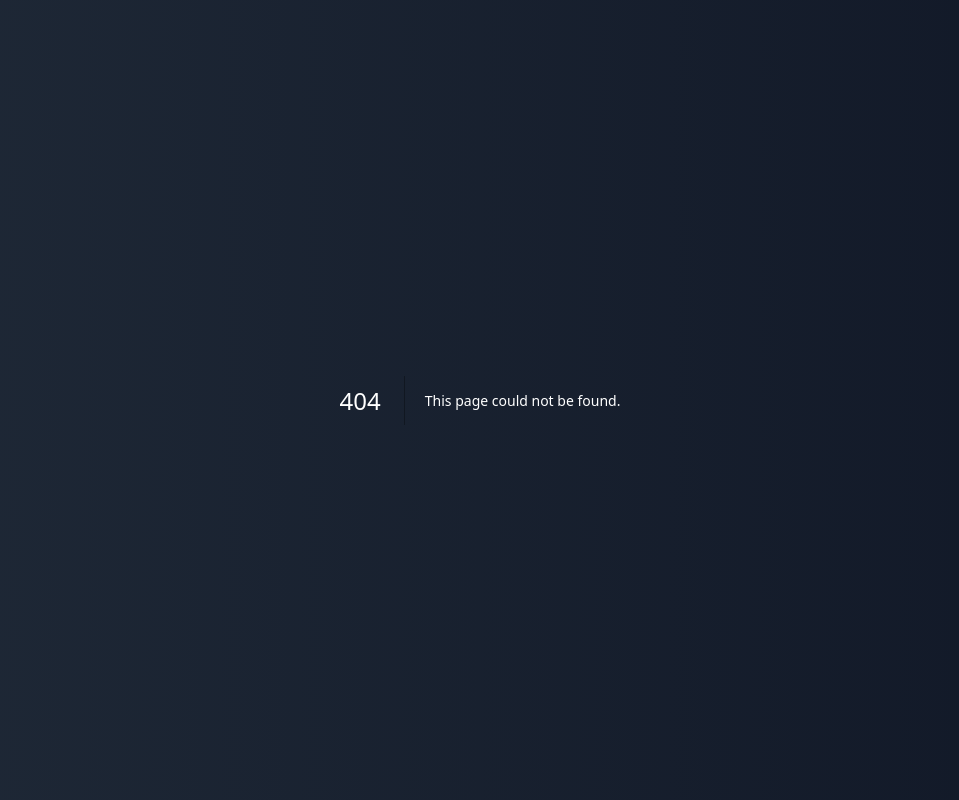
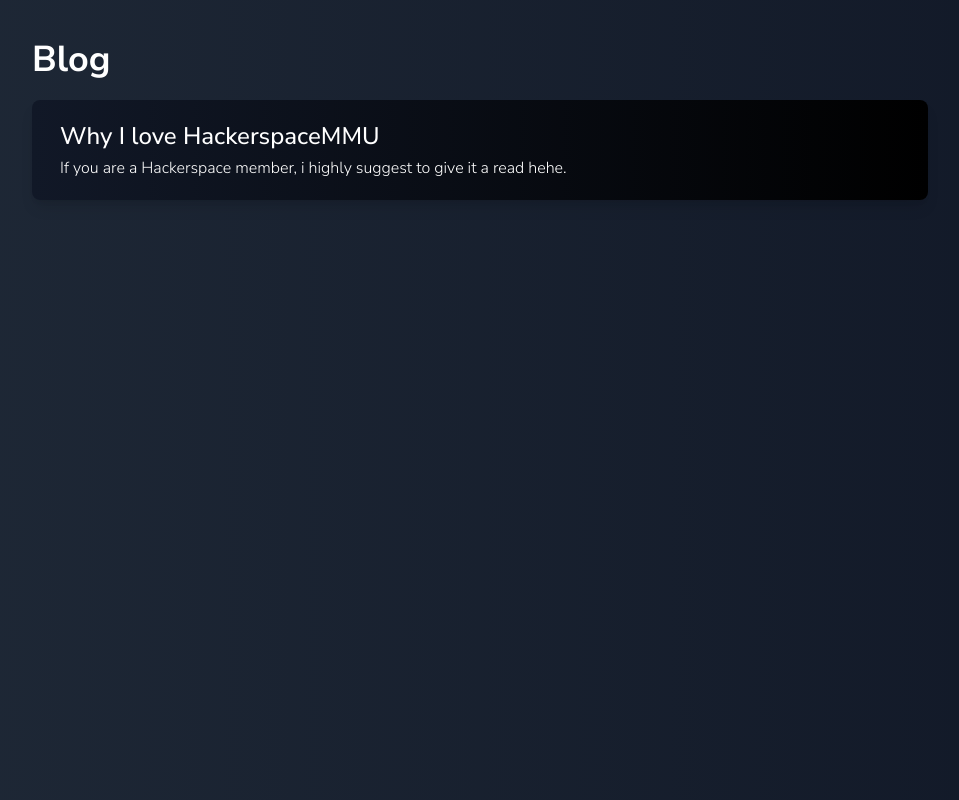
Before and after one commit to Tharshen2124/Portfolio, a Next.js app: page /blog in a window 1280 px wide. Before the commit this address had no page. Shown: the whole page, without its empty margins (160-1119 px from the left). Built offline with nearby package versions, Linux system fonts and the light colour scheme.

Commit message:
feat: add a nav bar to laptop view

```diff
--- /dev/null
+++ b/src/components/organisms/navbar.jsx
@@ -0,0 +1,15 @@
+import Link from 'next/link'
+
+export default function Navbar() {
+  return (
+    <>
+    <nav>
+        <ul class="flex mt-5 justify-end mx-10">
+            <li className="text-lg transition mx-7 hover:text-[#c9c9c9] active:text-[#999999]"><Link href="">Home</Link></li>
+            <li className="text-lg transition mx-7 hover:text-[#c9c9c9] active:text-[#999999]"><Link href="">About</Link></li>
+            <li className="text-lg transition mx-7 hover:text-[#c9c9c9] active:text-[#999999]"><Link href="/blog">Blog</Link></li>
+        </ul>
+    </nav>
+    </>
+  )
+}
--- /dev/null
+++ b/src/pages/blog/index.jsx
@@ -0,0 +1,19 @@
+import Link from 'next/link'
+
+export default function index() {
+  return (
+    <>
+    <section className="laptop:mx-48">
+        <h1 className="mt-10 text-4xl font-bold mb-5">Blog</h1>
+
+        <Link href="/blog/why-i-love-hackerspacemmu">
+            <div className="transition shadow-lg rounded-lg py-5 px-7 w-full bg-gradient-to-r from-gray-900 to-black">
+                <h2 className="text-2xl">Why I love HackerspaceMMU</h2>
+                <p className="mt-1 font-[300]">If you are a Hackerspace member, i highly suggest to give it a read hehe.</p>
+            </div>
+        </Link>
+
+    </section>
+    </>
+  )
+}
--- /dev/null
+++ b/src/pages/blog/why-i-love-hackerspacemmu.jsx
@@ -0,0 +1,7 @@
+import React from 'react'
+
+export default function Blog1() {
+  return (
+    <div>why-i-love-hackerspacemmu</div>
+  )
+}
--- a/src/pages/index.jsx
+++ b/src/pages/index.jsx
@@ -2,10 +2,12 @@
 import Footer from "@/components/organisms/Footer";
 import Header from "@/components/organisms/Header";
 import Projects from "@/components/organisms/Projects";
+import Navbar from "@/components/organisms/navbar";
 
 export default function Home() {
   return (
     <>
+      <Navbar />
       <Header />
       <Achievements />
       <Projects/>
```
